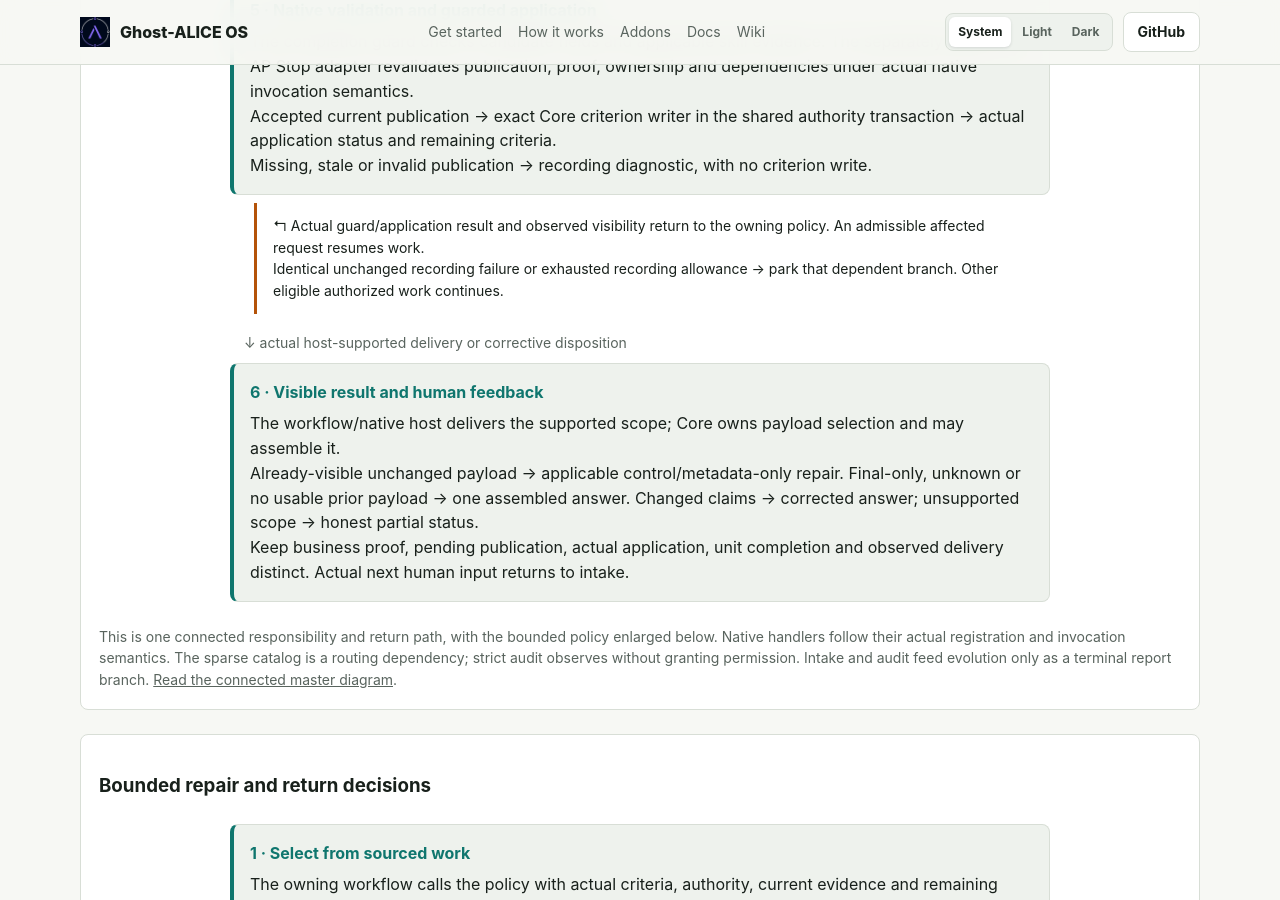
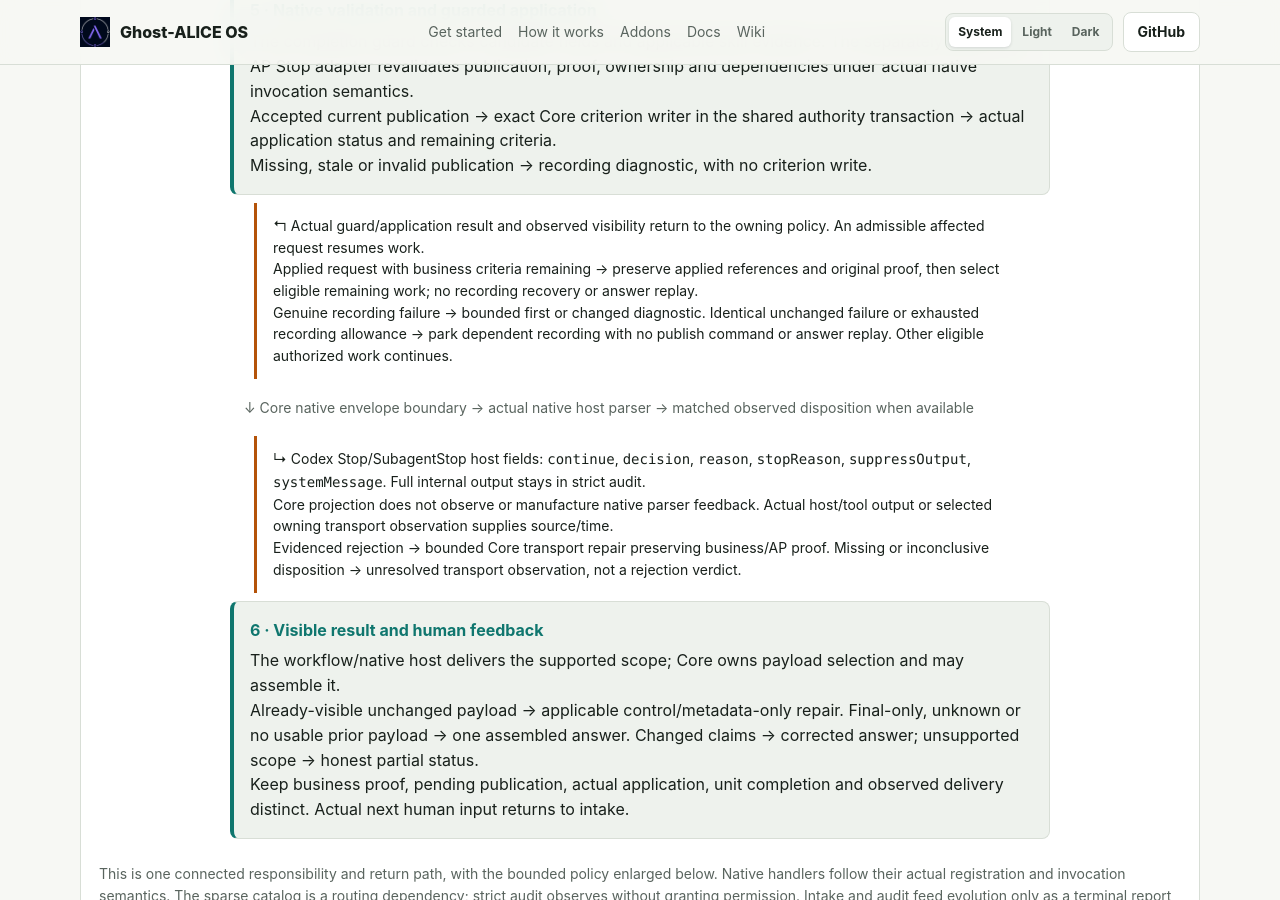
Before and after one commit to AidALL/ghost-alice, a Jekyll site: the page index.html, which Jekyll copies as it is, in a window 1280 px wide and 900 px high, scrolled down 3911 px. Built offline with Jekyll 4.4.1, drawn with Linux system fonts in a browser that asks for light colours.

Commit message:
Synchronize the homepage with the current responsibility diagram

```diff
--- a/index.html
+++ b/index.html
@@ -646,8 +646,9 @@
             <div class="flow-node"><span>4 · Applicable AP publication</span>Use the exact current qualified selection, actual prepared AP receipt and returned publish command with supported proof or compatible original references.<br>Acceptance creates a pending-adapter request. An unavailable required recording condition returns to bounded recovery or honest partial status; existing proof and business authority remain intact.</div>
             <div class="flow-edge">↓ supported candidate or partial/control payload → actual native candidate/final-stage dispatch</div>
             <div class="flow-node"><span>5 · Native validation and guarded application</span>The completion guard checks candidate fields and applicable skill evidence. The separately registered AP Stop adapter revalidates publication, proof, ownership and dependencies under actual native invocation semantics.<br>Accepted current publication → exact Core criterion writer in the shared authority transaction → actual application status and remaining criteria.<br>Missing, stale or invalid publication → recording diagnostic, with no criterion write.</div>
-            <div class="flow-return">↰ Actual guard/application result and observed visibility return to the owning policy. An admissible affected request resumes work.<br>Identical unchanged recording failure or exhausted recording allowance → park that dependent branch. Other eligible authorized work continues.</div>
-            <div class="flow-edge">↓ actual host-supported delivery or corrective disposition</div>
+            <div class="flow-return">↰ Actual guard/application result and observed visibility return to the owning policy. An admissible affected request resumes work.<br>Applied request with business criteria remaining → preserve applied references and original proof, then select eligible remaining work; no recording recovery or answer replay.<br>Genuine recording failure → bounded first or changed diagnostic. Identical unchanged failure or exhausted recording allowance → park dependent recording with no publish command or answer replay. Other eligible authorized work continues.</div>
+            <div class="flow-edge">↓ Core native envelope boundary → actual native host parser → matched observed disposition when available</div>
+            <div class="flow-branch">↳ Codex Stop/SubagentStop host fields: <code>continue</code>, <code>decision</code>, <code>reason</code>, <code>stopReason</code>, <code>suppressOutput</code>, <code>systemMessage</code>. Full internal output stays in strict audit.<br>Core projection does not observe or manufacture native parser feedback. Actual host/tool output or selected owning transport observation supplies source/time.<br>Evidenced rejection → bounded Core transport repair preserving business/AP proof. Missing or inconclusive disposition → unresolved transport observation, not a rejection verdict.</div>
             <div class="flow-node"><span>6 · Visible result and human feedback</span>The workflow/native host delivers the supported scope; Core owns payload selection and may assemble it.<br>Already-visible unchanged payload → applicable control/metadata-only repair. Final-only, unknown or no usable prior payload → one assembled answer. Changed claims → corrected answer; unsupported scope → honest partial status.<br>Keep business proof, pending publication, actual application, unit completion and observed delivery distinct. Actual next human input returns to intake.</div>
           </div>
           <figcaption>This is one connected responsibility and return path, with the bounded policy enlarged below. Native handlers follow their actual registration and invocation semantics. The sparse catalog is a routing dependency; strict audit observes without granting permission. Intake and audit feed evolution only as a terminal report branch. <a href="https://github.com/AidALL/ghost-alice/blob/main/architecture.md#repair-entry-result-and-return-paths">Read the connected master diagram</a>.</figcaption>
```
